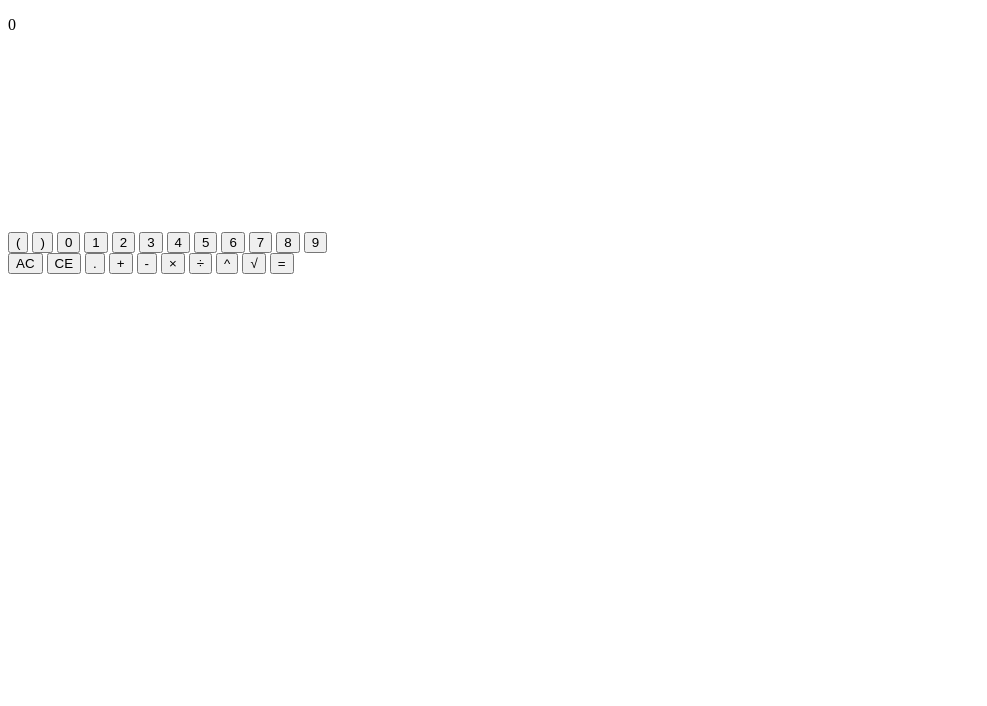
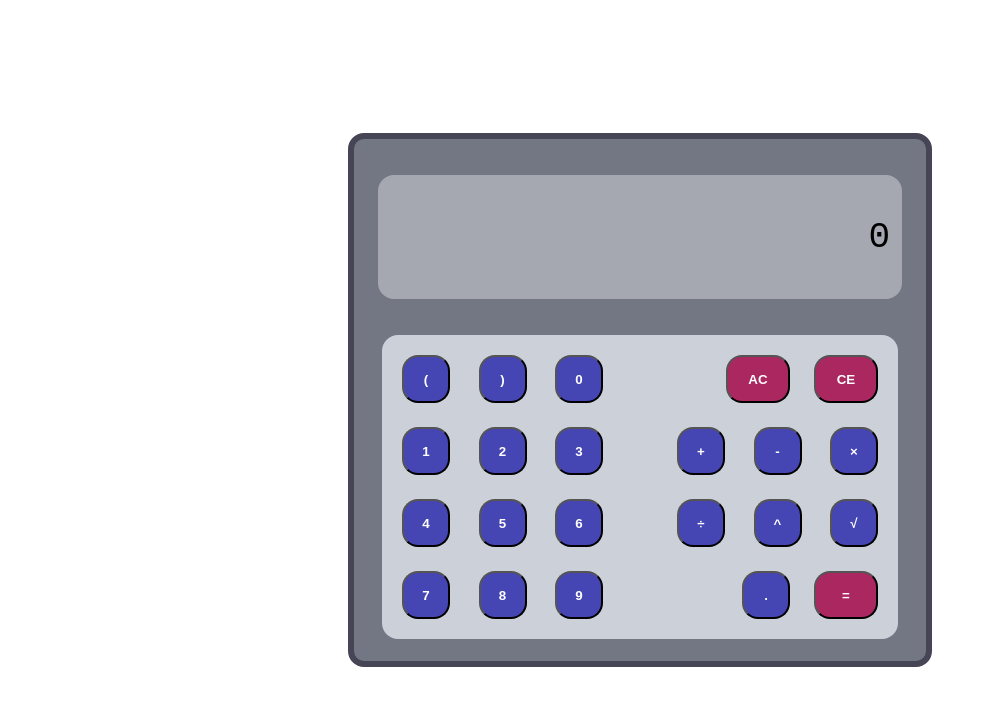
Before and after one commit to typeonwood/calculator, a plain HTML site: page index.html in a window 1280 px wide. Shown: the whole page, without its empty margins (0-987 px from the left). Drawn offline with Linux system fonts and the light colour scheme.

Commit message:
style calculator

```diff
--- a/index.html
+++ b/index.html
@@ -9,34 +9,52 @@
 </head>
 <body>
    <div class="calculator">
-        <div>
+        <div class="screen">
             <p class="display">0</p>
         </div>
+        <div class="buttons">
             <div class="digits">
+                <div class="row">
                     <button id="(" class="input button" data-key="BracketLeft">(</button>
                     <button id=")" class="input button" data-key="BracketRight">)</button>
                     <button id="0" class="input button" data-key="Digit0">0</button>
+                </div>
+                <div class="row">
                     <button id="1" class="input button" data-key="Digit1">1</button>
                     <button id="2" class="input button" data-key="Digit2">2</button>
                     <button id="3" class="input button" data-key="Digit3">3</button>
+                </div>
+                <div class="row">
                     <button id="4" class="input button" data-key="Digit4">4</button>
                     <button id="5" class="input button" data-key="Digit5">5</button>
                     <button id="6" class="input button" data-key="Digit6">6</button>
+                </div>
+                <div class="row">
                     <button id="7" class="input button" data-key="Digit7">7</button>
                     <button id="8" class="input button" data-key="Digit8">8</button>
                     <button id="9" class="input button" data-key="Digit9">9</button>
                 </div>
+            </div>
             <div class="operators">
-            <button id="clear-all" data-key="ArrowLeft" class="button">AC</button>
-            <button id="clear-entry" data-key="Backspace" class="button">CE</button>
-            <button id="." class="input button" data-key="Period">.</button>
+                <div class="row special">
+                    <button id="clear-all" data-key="ArrowLeft" class="button special">AC</button>
+                    <button id="clear-entry" data-key="Backspace" class="button special">CE</button>
+                </div>
+                <div class="row">
                     <button id="+" class="input button" data-key="Equal">+</button>
                     <button id="-" class="input button" data-key="Minus">-</button>
                     <button id="*" class="input button" data-key="KeyX">×</button>
+                </div>
+                <div class="row">
                     <button id="/" class="input button" data-key="Slash">÷</button>
                     <button id="**" class="input button" data-key="ArrowUp">^</button>
                     <button id="sqrt" class="input button" data-key="ArrowDown">√</button>
-            <button id="equals" data-key="Enter" class="button">=</button>
+                </div>
+                <div class="row special">
+                    <button id="." class="input button" data-key="Period">.</button>
+                    <button id="equals" data-key="Enter" class="button special">=</button>
+                </div>
+            </div>
         </div>
    </div>
 </body>
--- a/script.js
+++ b/script.js
@@ -19,6 +19,10 @@ function operate(num1, operator, num2) {
         return num1 * num2
     }
     else if (operator === '/') {
+        if (num2 == 0) {
+            alert('woah there! no dividing by 0!')
+            return 'error'
+        }
         return num1 / num2
     }
 }
--- a/style.css
+++ b/style.css
@@ -1,4 +1,95 @@
-.display {
-    height: 200px;
-    width: auto
+html, body {
+    height: 100%;
+    font-family: 'Courier New', Courier, monospace;
 }
+
+body {
+    display: flex;
+    justify-content: center;
+    align-items: center;
+    margin: 0px;
+}
+
+.calculator {
+    display: flex;
+    flex-direction: column;
+    align-items: center;
+    padding: 36px;
+    margin: 48px;
+    border: 6px;
+    border-radius: 16px;
+    border-style: solid;
+    border-color: rgb(69, 69, 85);
+    width: 500px;
+    height: 450px;
+    justify-content: space-between;
+    background-color: rgb(115, 118, 131);
+}
+
+.screen {
+    display: flex;
+    justify-content: flex-end;
+    align-items: center;
+    border-radius: 16px;
+    padding: 12px;
+    font-size: 36px;
+    height: 100px;
+    width: 100%;
+    background-color: rgb(165, 168, 176);
+}
+
+.buttons {
+    display: flex;
+    justify-content: space-between;
+    height: 400px;
+    width: 100%;
+    margin-top: 36px;
+    padding: 8px;
+    background-color: rgb(204, 208, 217);
+    border-radius: 16px;
+}
+
+.digits, .operators {
+    width: 45%;
+    display: flex;
+    flex-direction: column;
+    justify-content: space-between;
+}
+
+.row {
+    display: flex;
+    justify-content: space-between;
+    gap: 24px;
+    padding: 12px;
+    align-items: center;
+}
+
+.row > button {
+    width: 48px;
+    height: 48px;
+}
+
+.button {
+    background-color: rgb(69, 69, 179);
+    color: white;
+    font-weight: 600;
+    border-radius: 16px;
+}
+
+.button:hover {
+    cursor: pointer;
+}
+
+.blank {
+    width: 48px;
+    height: 48px;
+}
+
+.row.special {
+    justify-content: flex-end;
+}
+
+.button.special {
+    width: 64px;
+    background-color: rgb(171, 39, 96);
+}
```
Lines whose indentation alone changed are shown as unchanged.
